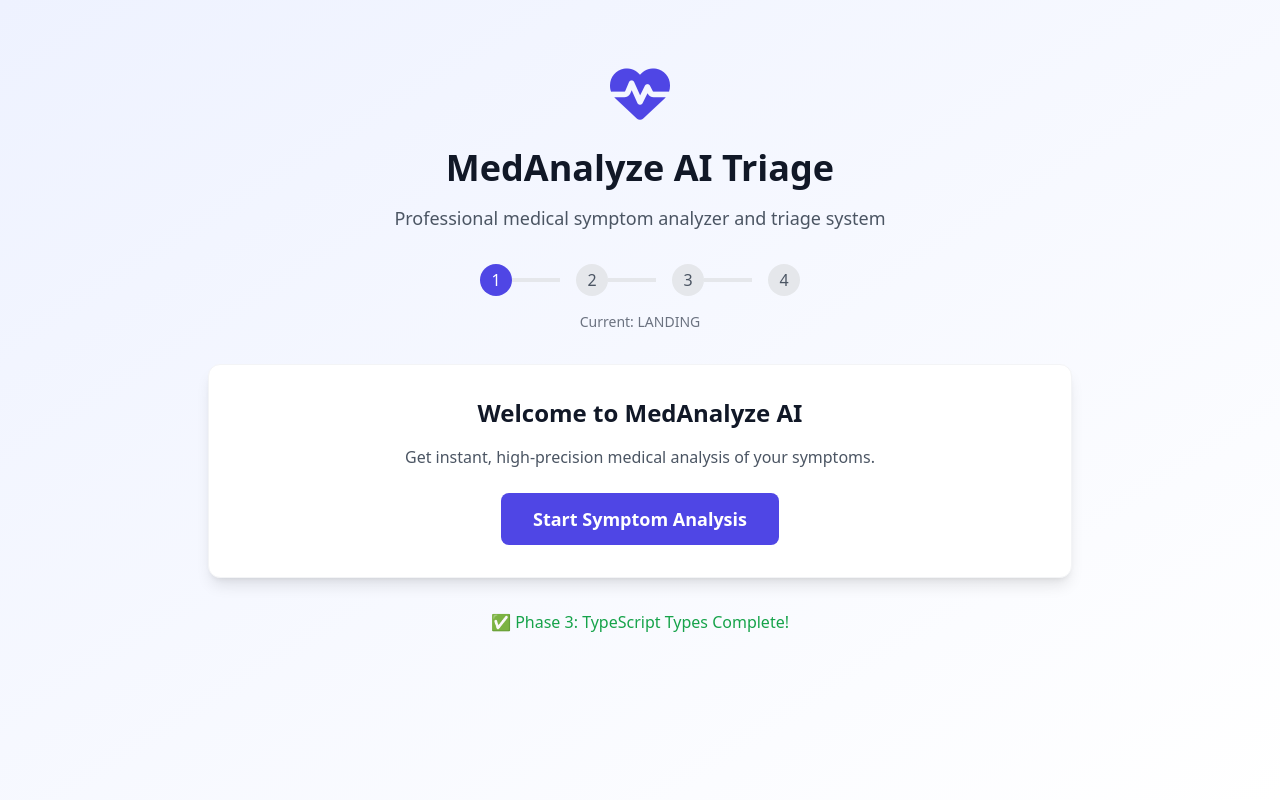
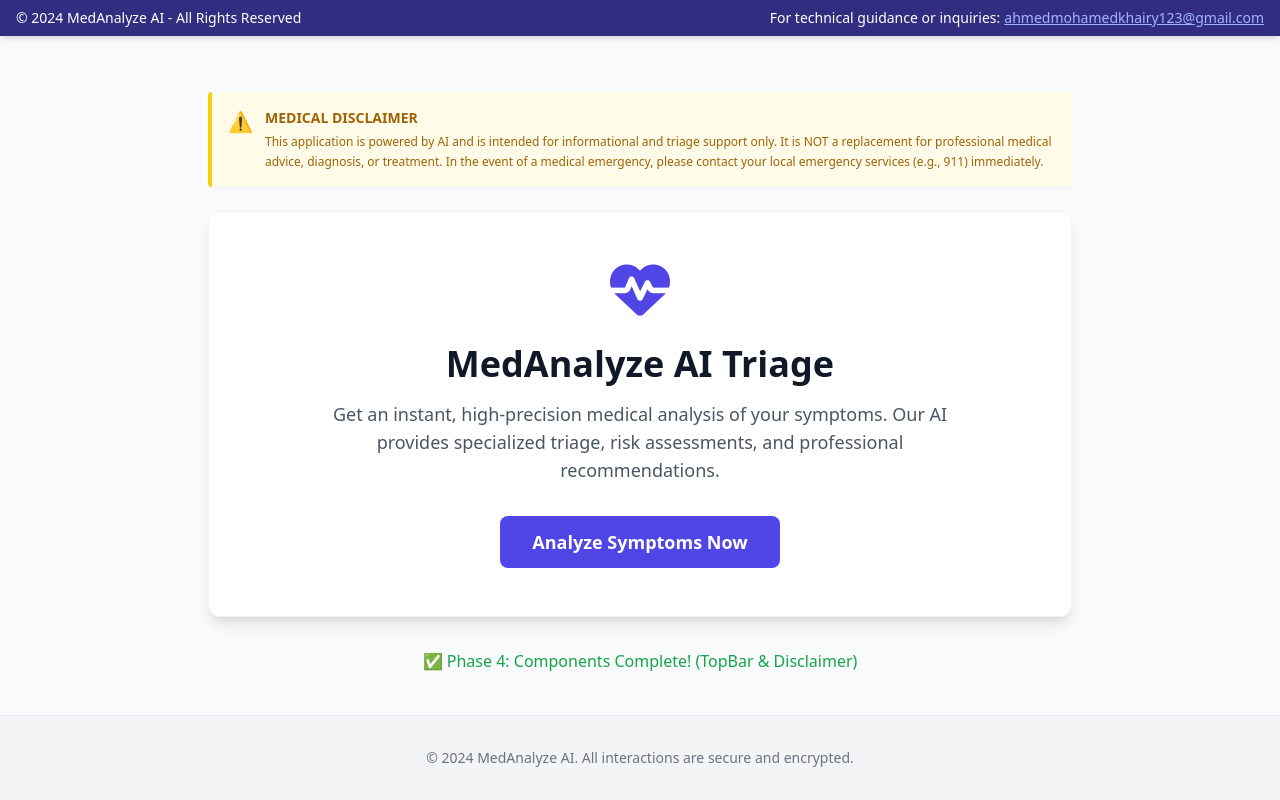
Before and after one commit to ahmedmohamedkhairy123/medanalyze-ai-triage, a React (Vite) app: page / in a window 1280 px wide. Built offline with nearby package versions, Linux system fonts and the light colour scheme.

Commit message:
Phase 4: Created TopBar and Disclaimer components, updated App structure

```diff
--- a/src/App.tsx
+++ b/src/App.tsx
@@ -1,4 +1,5 @@
 import React, { useState } from 'react';
+import { TopBar, Disclaimer } from './components';
 import { AppStep, SymptomInput, Question, MedicalReport } from './types';
 
 const App: React.FC = () => {
@@ -10,54 +11,34 @@ const App: React.FC = () => {
     const handleStart = () => setStep('SYMPTOMS');
 
     return (
-        <div className="min-h-screen bg-gradient-to-br from-indigo-50 to-white">
-            <div className="container mx-auto px-4 py-16 max-w-4xl">
-                <div className="text-center">
+        <div className="flex flex-col min-h-screen">
+            <TopBar />
+
+            <main className="flex-grow container mx-auto max-w-4xl px-4 py-8">
+                <Disclaimer />
+
+                {step === 'LANDING' && (
+                    <div className="text-center py-12 bg-white rounded-xl shadow-lg p-8 border border-gray-100">
                         <div className="mb-6">
                             <i className="fas fa-heart-pulse text-6xl text-indigo-600"></i>
                         </div>
-                    <h1 className="text-4xl font-extrabold text-gray-900 mb-4">
-                        MedAnalyze AI Triage
-                    </h1>
-                    <p className="text-lg text-gray-600 mb-8">
-                        Professional medical symptom analyzer and triage system
-                    </p>
-
-                    {/* Step indicator */}
-                    <div className="mb-8">
-                        <div className="flex justify-center space-x-4 mb-4">
-                            {['LANDING', 'SYMPTOMS', 'QUESTIONNAIRE', 'REPORT'].map((s, i) => (
-                                <div key={s} className="flex items-center">
-                                    <div className={`w-8 h-8 rounded-full flex items-center justify-center ${step === s ? 'bg-indigo-600 text-white' : 'bg-gray-200 text-gray-600'
-                                        }`}>
-                                        {i + 1}
-                                    </div>
-                                    {i < 3 && <div className="w-12 h-1 bg-gray-200"></div>}
-                                </div>
-                            ))}
-                        </div>
-                        <p className="text-sm text-gray-500">Current: {step}</p>
-                    </div>
-
-                    {/* Step content */}
-                    {step === 'LANDING' && (
-                        <div className="bg-white rounded-xl shadow-lg p-8 border border-gray-100">
-                            <h2 className="text-2xl font-bold mb-4">Welcome to MedAnalyze AI</h2>
-                            <p className="text-gray-600 mb-6">
-                                Get instant, high-precision medical analysis of your symptoms.
+                        <h1 className="text-4xl font-extrabold text-gray-900 mb-4">MedAnalyze AI Triage</h1>
+                        <p className="text-lg text-gray-600 mb-8 max-w-2xl mx-auto">
+                            Get an instant, high-precision medical analysis of your symptoms. Our AI provides specialized triage,
+                            risk assessments, and professional recommendations.
                         </p>
                         <button
                             onClick={handleStart}
                             className="bg-indigo-600 hover:bg-indigo-700 text-white px-8 py-3 rounded-lg font-bold text-lg transition-all"
                         >
-                                Start Symptom Analysis
+                            Analyze Symptoms Now
                         </button>
                     </div>
                 )}
 
                 {step === 'SYMPTOMS' && (
                     <div className="bg-white rounded-xl shadow-lg p-8 border border-gray-100">
-                            <h2 className="text-2xl font-bold mb-4">Step 1: Describe Symptoms</h2>
+                        <h2 className="text-2xl font-bold mb-4">Step 1: Describe Your Symptoms</h2>
                         <textarea
                             className="w-full h-40 p-4 border border-gray-300 rounded-lg mb-4"
                             placeholder="Describe your symptoms..."
@@ -93,11 +74,14 @@ const App: React.FC = () => {
                     </div>
                 )}
 
-                    <p className="mt-8 text-green-600 font-medium">
-                        ✅ Phase 3: TypeScript Types Complete!
-                    </p>
+                <div className="mt-8 text-center text-green-600 font-medium">
+                    ✅ Phase 4: Components Complete! (TopBar & Disclaimer)
                 </div>
-            </div>
+            </main>
+
+            <footer className="bg-gray-100 border-t border-gray-200 py-8 text-center text-gray-500 text-sm">
+                <p>© 2024 MedAnalyze AI. All interactions are secure and encrypted.</p>
+            </footer>
         </div>
     );
 };
--- /dev/null
+++ b/src/components/Disclaimer.tsx
@@ -0,0 +1,23 @@
+import React from 'react';
+
+const Disclaimer: React.FC = () => {
+    return (
+        <div className="bg-yellow-50 border-l-4 border-yellow-400 p-4 rounded shadow-sm my-6 print:hidden">
+            <div className="flex">
+                <div className="flex-shrink-0">
+                    <span className="text-xl">⚠️</span>
+                </div>
+                <div className="ml-3">
+                    <p className="text-sm text-yellow-700 font-bold mb-1">MEDICAL DISCLAIMER</p>
+                    <p className="text-xs text-yellow-700 leading-relaxed">
+                        This application is powered by AI and is intended for informational and triage support only.
+                        It is NOT a replacement for professional medical advice, diagnosis, or treatment.
+                        In the event of a medical emergency, please contact your local emergency services (e.g., 911) immediately.
+                    </p>
+                </div>
+            </div>
+        </div>
+    );
+};
+
+export default Disclaimer;
--- /dev/null
+++ b/src/components/TopBar.tsx
@@ -0,0 +1,22 @@
+import React from 'react';
+
+const TopBar: React.FC = () => {
+    return (
+        <div className="sticky top-0 z-50 bg-indigo-900 text-white py-2 px-4 shadow-md text-xs sm:text-sm print:hidden">
+            <div className="max-w-7xl mx-auto flex flex-col sm:flex-row justify-between items-center gap-2">
+                <span className="font-medium">© 2024 MedAnalyze AI - All Rights Reserved</span>
+                <div className="flex items-center gap-1">
+                    <span>For technical guidance or inquiries:</span>
+                    <a
+                        href="mailto:ahmedmohamedkhairy123@gmail.com"
+                        className="text-indigo-300 hover:text-white underline transition-colors"
+                    >
+                        ahmedmohamedkhairy123@gmail.com
+                    </a>
+                </div>
+            </div>
+        </div>
+    );
+};
+
+export default TopBar;
--- /dev/null
+++ b/src/components/index.ts
@@ -0,0 +1,2 @@
+export { default as TopBar } from './TopBar';
+export { default as Disclaimer } from './Disclaimer';
```
Lines whose indentation alone changed are shown as unchanged.
